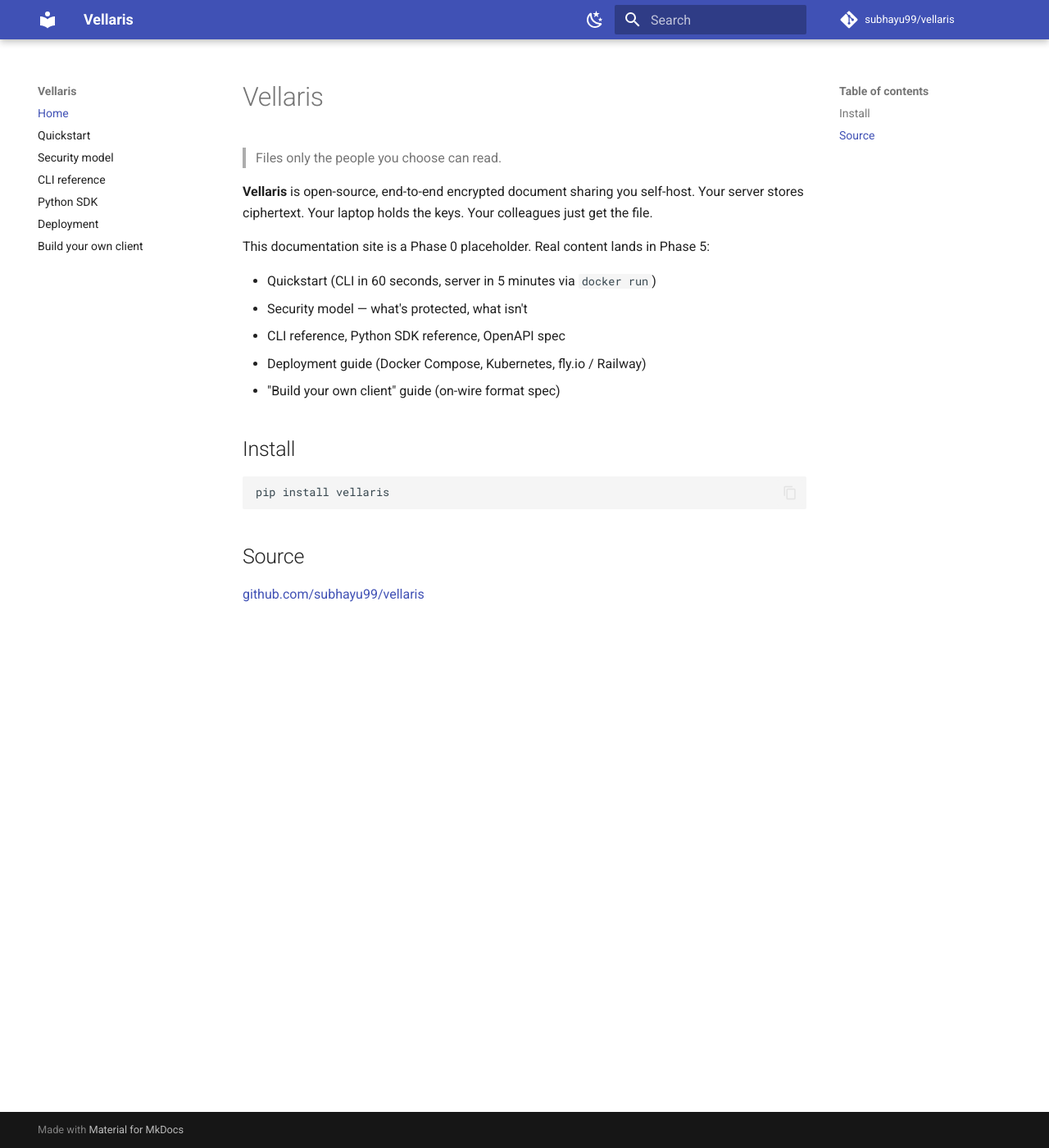
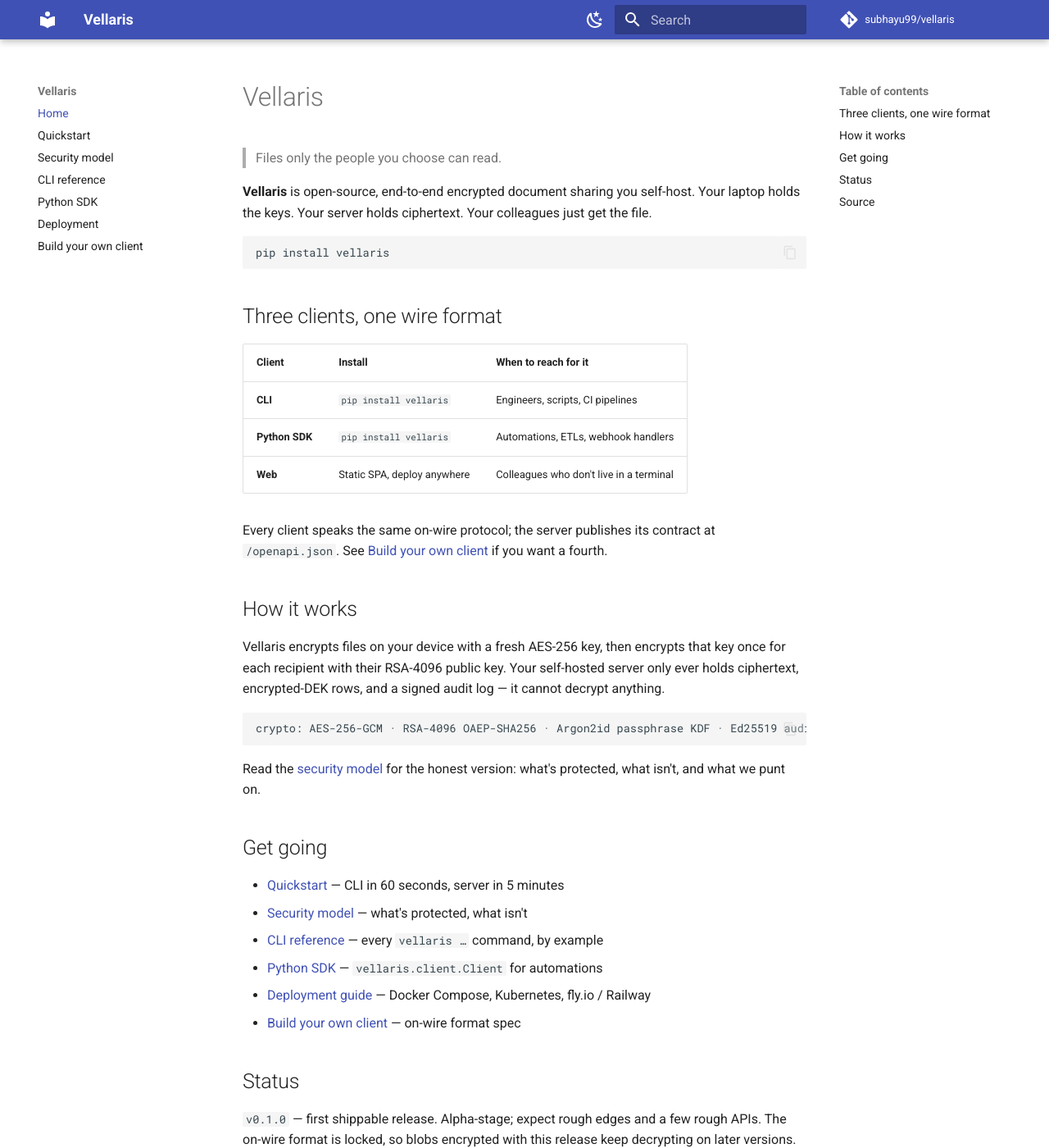
Before and after one commit to subhayu99/vellaris, an MkDocs documentation site: the page built from docs/index.md, in a window 1280 px wide and 1400 px high. Shown: the whole window at 82% size. Built offline with MkDocs 1.6.1 and Material for MkDocs 9.7.7, drawn with Linux system fonts in a browser that asks for light colours; comment, search, counter and statistics services are not loaded.

Commit message:
docs: replace index.md placeholder with the v0.1.0 home page
Co-Authored-By: Claude Opus 4.7 (1M context) <noreply@anthropic.com>

````diff
--- a/docs/index.md
+++ b/docs/index.md
@@ -3,24 +3,55 @@
 > Files only the people you choose can read.
 
 **Vellaris** is open-source, end-to-end encrypted document sharing you
-self-host. Your server stores ciphertext. Your laptop holds the keys. Your
+self-host. Your laptop holds the keys. Your server holds ciphertext. Your
 colleagues just get the file.
-
-This documentation site is a Phase 0 placeholder. Real content lands in
-Phase 5:
-
-- Quickstart (CLI in 60 seconds, server in 5 minutes via `docker run`)
-- Security model — what's protected, what isn't
-- CLI reference, Python SDK reference, OpenAPI spec
-- Deployment guide (Docker Compose, Kubernetes, fly.io / Railway)
-- "Build your own client" guide (on-wire format spec)
-
-## Install
 
 ```bash
 pip install vellaris
 ```
 
+## Three clients, one wire format
+
+| Client     | Install                                | When to reach for it                                |
+| ---------- | -------------------------------------- | --------------------------------------------------- |
+| **CLI**    | `pip install vellaris`                 | Engineers, scripts, CI pipelines                    |
+| **Python SDK** | `pip install vellaris`             | Automations, ETLs, webhook handlers                 |
+| **Web**    | Static SPA, deploy anywhere            | Colleagues who don't live in a terminal             |
+
+Every client speaks the same on-wire protocol; the server publishes its
+contract at `/openapi.json`. See [Build your own client](build-your-own-client.md)
+if you want a fourth.
+
+## How it works
+
+Vellaris encrypts files on your device with a fresh AES-256 key, then
+encrypts that key once for each recipient with their RSA-4096 public key.
+Your self-hosted server only ever holds ciphertext, encrypted-DEK rows,
+and a signed audit log — it cannot decrypt anything.
+
+```
+crypto: AES-256-GCM · RSA-4096 OAEP-SHA256 · Argon2id passphrase KDF · Ed25519 audit
+```
+
+Read the [security model](security-model.md) for the honest version: what's
+protected, what isn't, and what we punt on.
+
+## Get going
+
+- [Quickstart](quickstart.md) — CLI in 60 seconds, server in 5 minutes
+- [Security model](security-model.md) — what's protected, what isn't
+- [CLI reference](cli.md) — every `vellaris …` command, by example
+- [Python SDK](sdk.md) — `vellaris.client.Client` for automations
+- [Deployment guide](deployment.md) — Docker Compose, Kubernetes, fly.io / Railway
+- [Build your own client](build-your-own-client.md) — on-wire format spec
+
+## Status
+
+`v0.1.0` — first shippable release. Alpha-stage; expect rough edges and a
+few rough APIs. The on-wire format is locked, so blobs encrypted with
+this release keep decrypting on later versions.
+
 ## Source
 
-[github.com/subhayu99/vellaris](https://github.com/subhayu99/vellaris)
+[github.com/subhayu99/vellaris](https://github.com/subhayu99/vellaris) ·
+Apache-2.0
````
